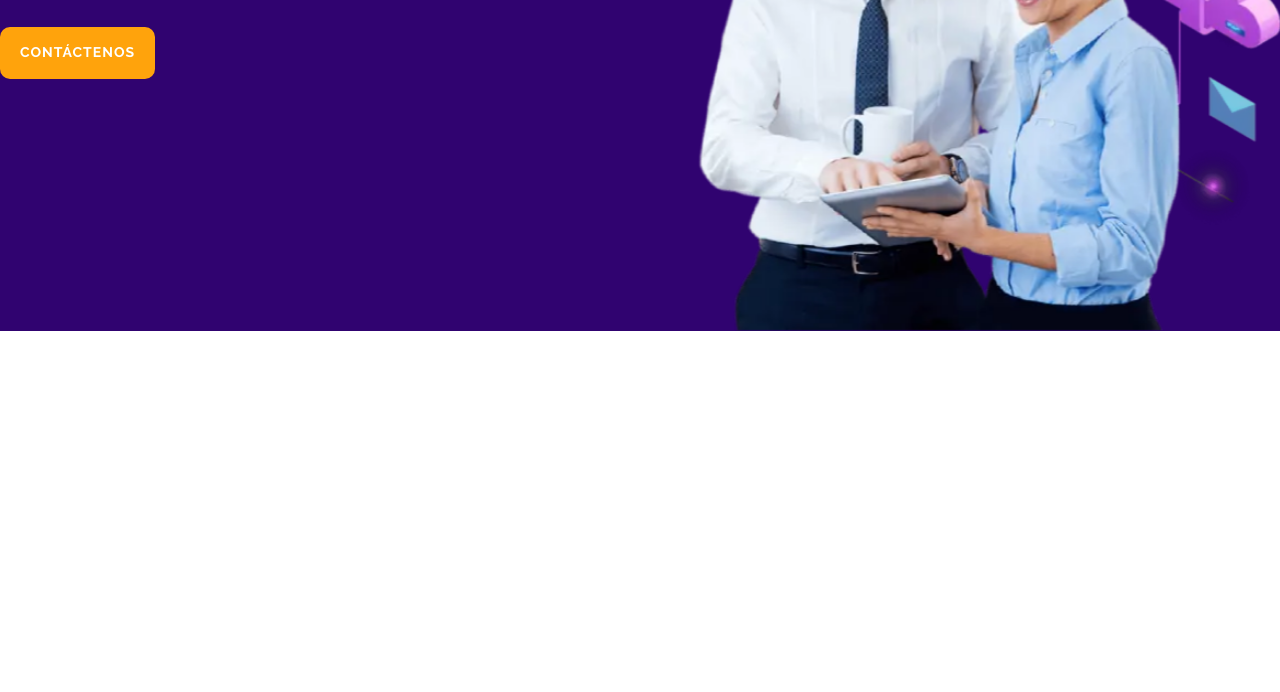
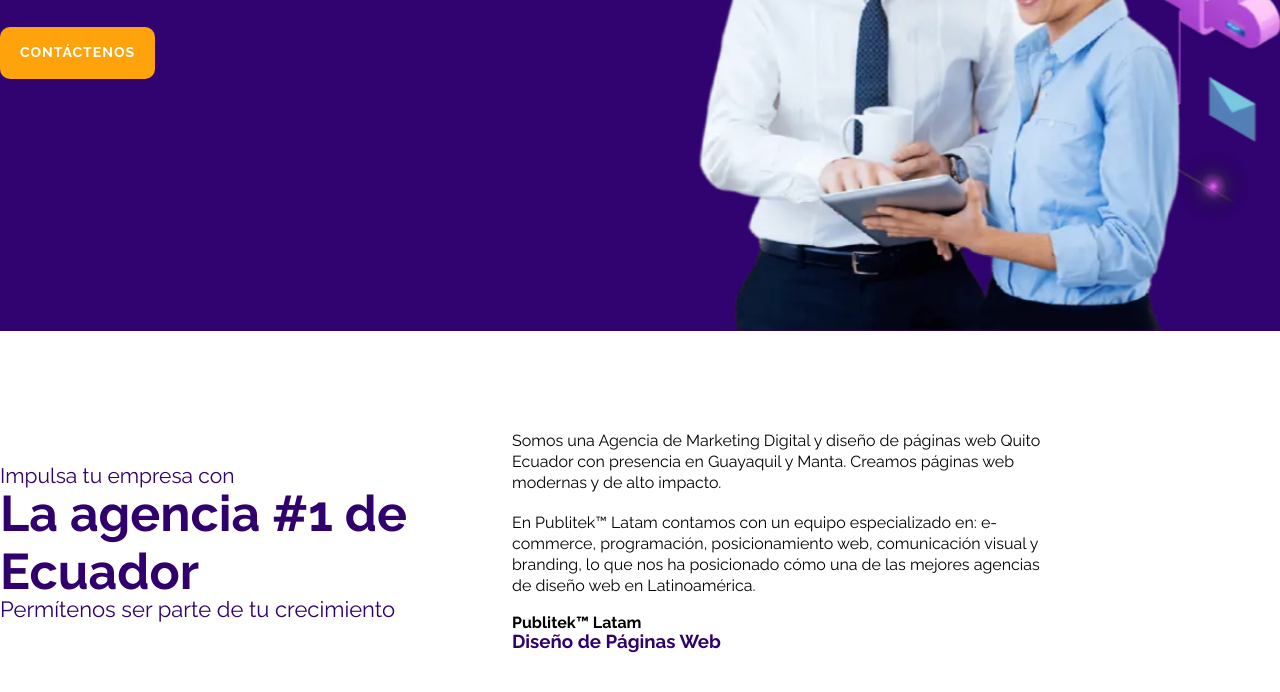
Before and after one commit to codayon/publitek, a plain HTML site: page index.html in a window 1280 px wide. Shown: the part 456-1148 px from the top of the page. Before the commit the page ends 800 px from the top, so only its background shows below. Drawn offline with Linux system fonts and the light colour scheme.

Commit message:
page 2 done

```diff
--- a/css/style.css
+++ b/css/style.css
@@ -137,8 +137,50 @@ p {
   width: 100%;
 }
 /* banner section 0 */
+/* info page 1 */
 
-/*
-font-family: "Roboto", serif;
-font-family: "Raleway", serif;
-*/
+#info {
+  display: flex;
+}
+.info-flex {
+  display: flex;
+}
+.headers {
+  width: 40%;
+  margin-top: 137px;
+  color: rgb(48, 0, 108);
+}
+.headers h4 {
+  font-size: 21px;
+  font-weight: 400;
+}
+.headers h3 {
+  font-size: 22px;
+  font-weight: 400;
+}
+.headers h1 {
+  font-size: 50px;
+  line-height: 58px;
+}
+.paras {
+  width: 60%;
+  margin-left: auto;
+  margin-top: 100px;
+  margin-bottom: 100px;
+}
+.paras-p p {
+  margin-bottom: 20px;
+  width: 540px;
+  line-height: 1.3;
+}
+.paras-foot h4 {
+  color: black;
+}
+.paras-foot h3 {
+  margin-top: 5px;
+  color: rgb(48, 0, 108);
+}
+.paras h3 {
+  color: rgb(48, 0, 108);
+}
+/* info page 0 */
--- a/index.html
+++ b/index.html
@@ -69,5 +69,37 @@
       </div>
     </section>
     <!-- banner section 0 -->
+    <!-- info page 1 -->
+    <section id="info">
+      <div class="container">
+        <div class="info-flex">
+          <div class="headers">
+            <h4>Impulsa tu empresa con</h4>
+            <h1>La agencia #1 de Ecuador</h1>
+            <h3>Permítenos ser parte de tu crecimiento</h3>
+          </div>
+          <div class="paras">
+            <div class="paras-p">
+              <p>
+                Somos una Agencia de Marketing Digital y diseño de páginas web
+                Quito Ecuador con presencia en Guayaquil y Manta. Creamos
+                páginas web modernas y de alto impacto.
+              </p>
+              <p>
+                En Publitek™ Latam contamos con un equipo especializado en: e-
+                commerce, programación, posicionamiento web, comunicación visual
+                y branding, lo que nos ha posicionado cómo una de las mejores
+                agencias de diseño web en Latinoamérica.
+              </p>
+            </div>
+            <div class="paras-foot">
+              <h4>Publitek™ Latam</h4>
+              <h3>Diseño de Páginas Web</h3>
+            </div>
+          </div>
+        </div>
+      </div>
+    </section>
+    <!-- info page 0 -->
   </body>
 </html>
```
